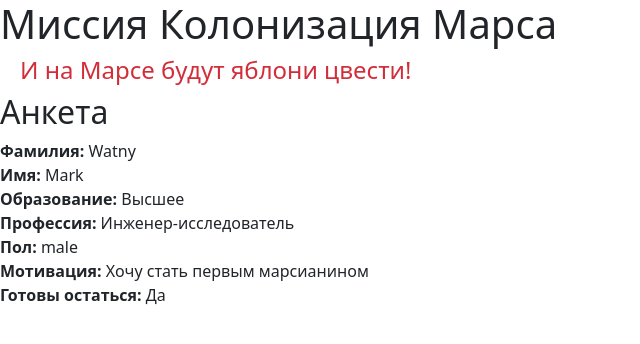
After one commit to WizyHuge/flask-yandex, a Flask app: page /answer in a window 1280 px wide. The commit adds this page. Shown: the top 344 px of the page, without its empty margins (0-640 px from the left). Run offline with Flask 3, Linux system fonts and the light colour scheme.

Commit message:
Страница /answer и /auto_answer с шаблоном анкеты

```diff
--- a/main.py
+++ b/main.py
@@ -1,7 +1,6 @@
 import os
 import json
 from flask import Flask, url_for, request, render_template, redirect
-from loginform import LoginForm
 
 app = Flask(__name__)
 app.config['SECRET_KEY'] = 'yandexlyceum_secret_key'
@@ -36,17 +35,19 @@ def list_prof(list_type):
                            list_type=list_type, profs=profs)
 
 
-@app.route('/login', methods=['GET', 'POST'])
-def login():
-    form = LoginForm()
-    if form.validate_on_submit():
-        return redirect('/success')
-    return render_template('login.html', title='Авторизация', form=form)
-
-
-@app.route('/success')
-def success():
-    return render_template('success.html', title='Успех')
+@app.route('/answer')
+@app.route('/auto_answer')
+def auto_answer():
+    param = {}
+    param['title'] = 'Анкета'
+    param['surname'] = 'Watny'
+    param['name'] = 'Mark'
+    param['education'] = 'Высшее'
+    param['profession'] = 'Инженер-исследователь'
+    param['sex'] = 'male'
+    param['motivation'] = 'Хочу стать первым марсианином'
+    param['ready'] = 'Да'
+    return render_template('auto_answer.html', **param)
 
 
 @app.route('/promotion')
--- a/static/css/style.css
+++ b/static/css/style.css
@@ -1,3 +1,4 @@
-h1 {
-    color: #d22e3a
+h4 {
+    color: #d22e3a;
+    padding-left: 20px;
 }
--- /dev/null
+++ b/templates/auto_answer.html
@@ -0,0 +1,12 @@
+{% extends "base.html" %}
+
+{% block content %}
+    <h2>Анкета</h2>
+    <div><b>Фамилия:</b> {{ surname }}</div>
+    <div><b>Имя:</b> {{ name }}</div>
+    <div><b>Образование:</b> {{ education }}</div>
+    <div><b>Профессия:</b> {{ profession }}</div>
+    <div><b>Пол:</b> {{ sex }}</div>
+    <div><b>Мотивация:</b> {{ motivation }}</div>
+    <div><b>Готовы остаться:</b> {{ ready }}</div>
+{% endblock %}
--- a/templates/base.html
+++ b/templates/base.html
@@ -7,6 +7,7 @@
     href="https://cdn.jsdelivr.net/npm/bootstrap@5.0.0-beta1/dist/css/bootstrap.min.css"
     integrity="sha384-giJF6kkoqNQ00vy+HMDP7azOuL0xtbfIcaT9wjKHr8RbDVddVHyTfAAsrekwKmP1"
     crossorigin="anonymous">
+    <link rel="stylesheet" type="text/css" href="{{ url_for('static', filename='css/style.css') }}">
     <title>{{ title }}</title>
 </head>
 <body>
```
